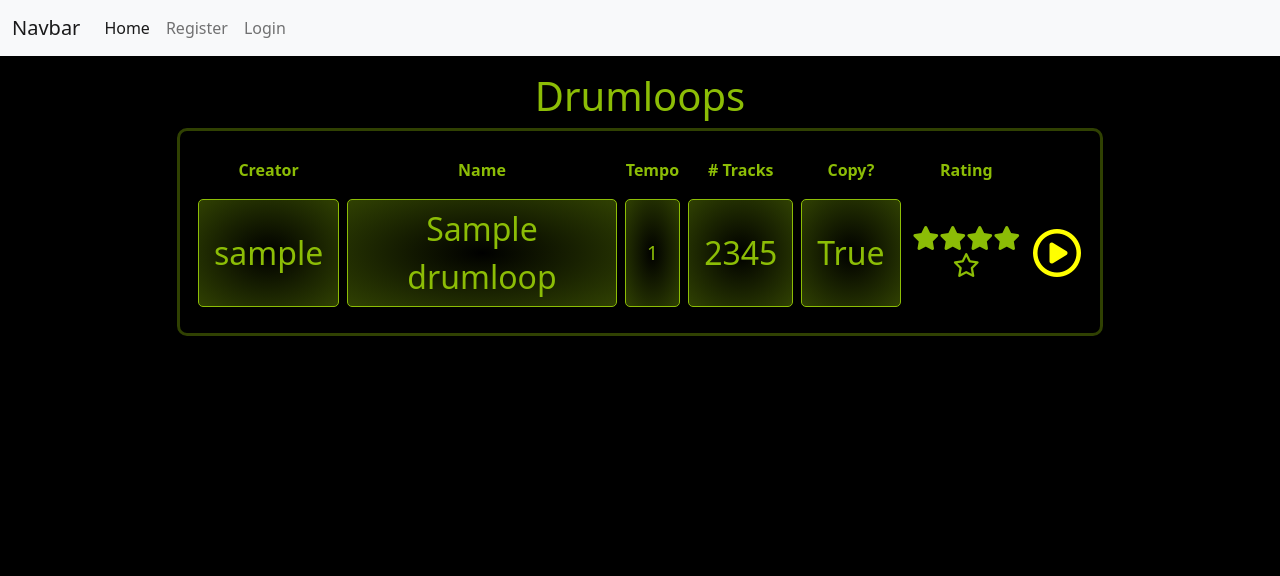
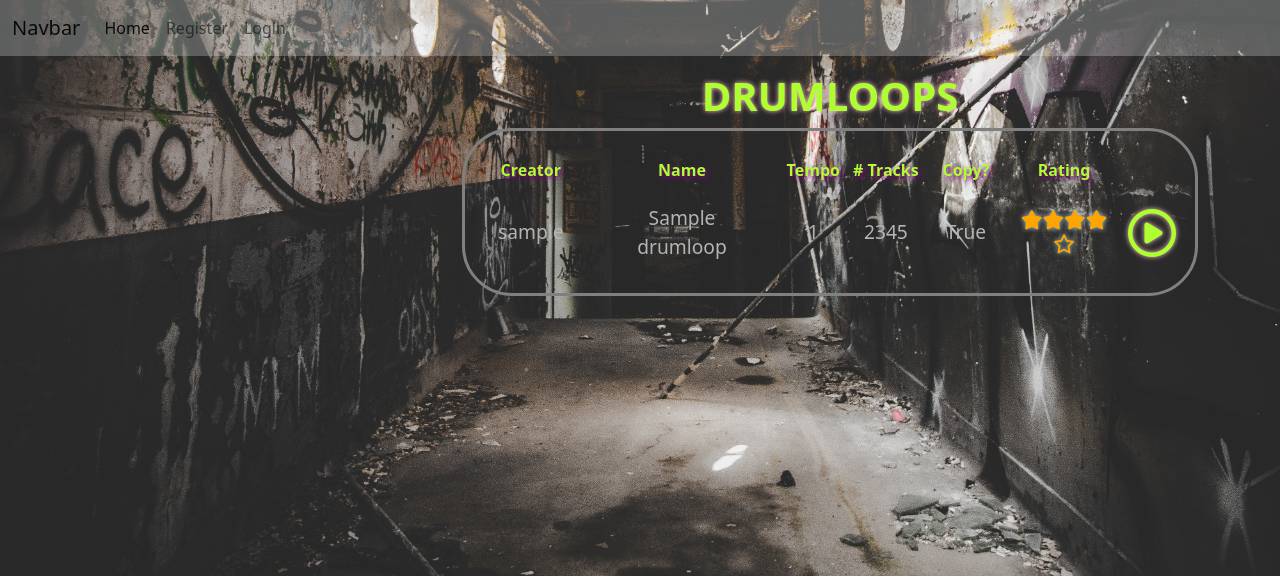
Before and after one commit to johnrearden/just-beats, a Django app: page / in a window 1280 px wide. Shown: the top 576 px of the page. Run offline with Django 3.2, Linux system fonts and the light colour scheme; tables that the repository leaves empty hold one stand-in row (values such as "Sample post"); some libraries are stand-ins or nearby versions.

Commit message:
Add background image of graffiti to project

```diff
--- a/just_beats/settings.py
+++ b/just_beats/settings.py
@@ -29,7 +29,7 @@ TEMPLATES_DIR = os.path.join(BASE_DIR, 'templates')
 SECRET_KEY = os.environ.get('SECRET_KEY')
 
 # SECURITY WARNING: don't run with debug turned on in production!
-DEBUG = False
+DEBUG = True
 
 X_FRAME_OPTIONS = 'SAMEORIGIN'
 
@@ -149,8 +149,7 @@ USE_TZ = True
 
 STATIC_URL = '/static/'
 STATICFILES_STORAGE = 'cloudinary_storage.storage.StaticHashedCloudinaryStorage'
-STATICFILES_DIRS = [os.path.join(BASE_DIR, 'static'),
-                    os.path.join(BASE_DIR, 'media')]
+STATICFILES_DIRS = [os.path.join(BASE_DIR, 'static')]
 STATIC_ROOT = os.path.join(BASE_DIR, 'staticfiles')
 
 MEDIA_URL = '/media/'
--- a/static/css/style.css
+++ b/static/css/style.css
@@ -1,9 +1,9 @@
 :root {
     --track-light: rgb(27, 85, 200);
     --track-dark: rgb(100, 133, 200);
-    --text-standard: rgb(140, 189, 6);
-    /* --text-standard: rgb(40, 125, 200); */
-    --text-dim:rgb(48, 65, 2);
+    /* --text-standard: rgb(140, 189, 6); */
+    --text-standard: rgb(180, 180, 180);
+    --text-dim: #30303050;
     /* --text-dim:rgb(1, 47, 75); */
     --text-medium: rgb(81, 110, 3);
 }
@@ -26,38 +26,58 @@ input {
 
 /* These css elements style the drum loop list template ----------*/
 
+.beats-header {
+    color: greenyellow;
+    text-shadow: 0 0 5px pink;
+    text-transform: uppercase;
+    font-weight: bolder;
+}
+
 .drumloop-table {
     margin: auto;
     padding: 10px;
     text-align: center;
     border-collapse: separate;
     border-spacing: 0.5rem 1rem;
-    border: 3px solid var(--text-dim);
-    border-radius: 10px;
+    border: 3px solid gray;
+    border-radius: 50px;
+    /* background-image: radial-gradient(#00000044, #00000077); */
+}
+
+.drumloop-table thead {
+    color: greenyellow;
+    text-shadow: 2px 2px 5px purple;
 }
 
 
 .drumloop-table-row:hover .drumloop-table-item{
     background-image: radial-gradient(black, var(--text-medium));
-
 }
 
 .drumloop-table-item {
-    font-size: 2rem;
+    font-size: 1.2rem;
     padding: 5px 15px;
-    border: 1px solid var(--text-standard);
-    border-radius: 5px;
-    background-image: radial-gradient( black, var(--text-dim));
+    /* background-image: radial-gradient( black, var(--text-dim)); */
     transition: 1s all;
 }
 
 .rating-star {
-    font-size: 1.5rem;
+    font-size: 1.2rem;
+    color: orange;
+    text-shadow: 0 0 5px lightblue;
 }
 
 .play-button {
     font-size: 3rem;
-    color: yellow;
+    color: greenyellow;
+    text-shadow: 0 0 5px pink;
+}
+
+.drum-image {
+    max-width: 100%;
+    max-height: 100%;
+    object-fit: contain;
+    opacity: 0.4;
 }
 
 /* These css elements style the drumloop_editor template ---------*/
--- a/templates/base.html
+++ b/templates/base.html
@@ -12,22 +12,26 @@
     <title>Just Beats</title>
 </head>
 
-<body>
+<body style='
+    background-image: url("{% static 'images/graffiti_2.jpg' %}");
+    background-repeat: no-repeat;
+    background-position: center;
+    background-size: cover;'>
     <header>
-        <nav class="navbar navbar-expand-lg bg-light">
-            <div class="container-fluid">
+        <nav class="navbar navbar-expand-lg bg-light bg-opacity-25 text-white">
+            <div class="container-fluid text-white">
                 <a class="navbar-brand" href="#">Navbar</a>
                 <button class="navbar-toggler" type="button" data-bs-toggle="collapse" data-bs-target="#navbarNav"
                     aria-controls="navbarNav" aria-expanded="false" aria-label="Toggle navigation">
                     <span class="navbar-toggler-icon"></span>
                 </button>
                 <div class="collapse navbar-collapse" id="navbarNav">
-                    <ul class="navbar-nav">
+                    <ul class="navbar-nav" >
                         <li class="nav-item">
                             <a class="nav-link active" aria-current="page" href="{% url 'home' %}">Home</a>
                         </li>
                         {% if user.is_authenticated %}
-                        <li class="nav-item">
+                        <li class="nav-item"style="color: white;">
                             <a class="nav-link" href="{% url 'account_logout' %}">Logout</a>
                         </li>
                         {% else %}
--- a/templates/loop_list.html
+++ b/templates/loop_list.html
@@ -3,10 +3,13 @@
 {% load static %}
 
 {% block content %}
-<h1 class="text-center mt-3">Drumloops</h1>
+
 <div class="container">
     <div class="row">
-        <div class="col-md-10 offset-md-1 text-center">
+        <div class="col-md-4">
+        </div>
+        <div class="col-md-8 text-center">
+            <h1 class="text-center mt-3 beats-header">Drumloops</h1>
             <table class="drumloop-table">
                 <thead>
                     <tr>
```
Also changed, not shown: static/images/graffiti_2.jpg (added), static/images/graffiti_3.jpg (added), 13 other files.
